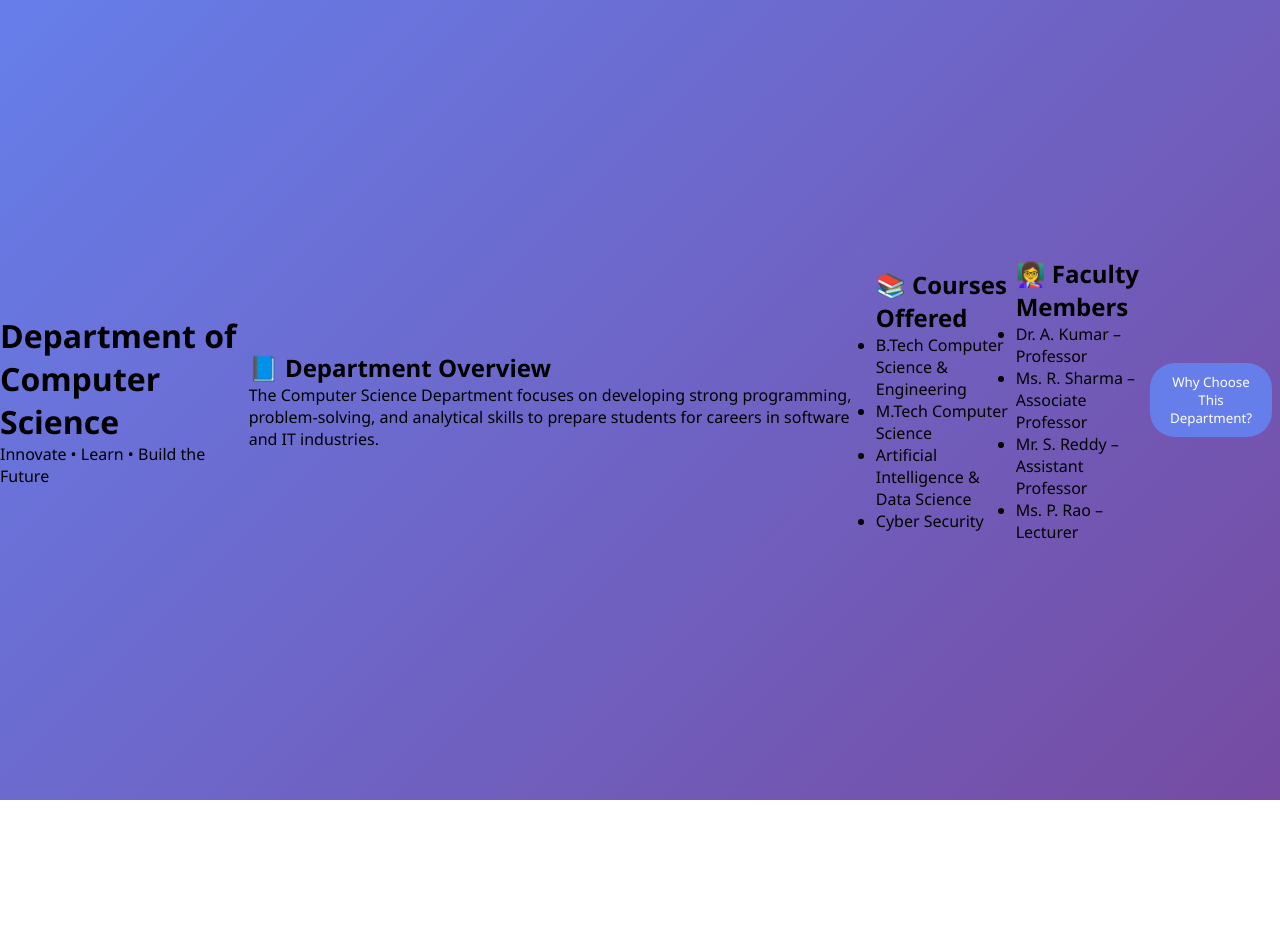
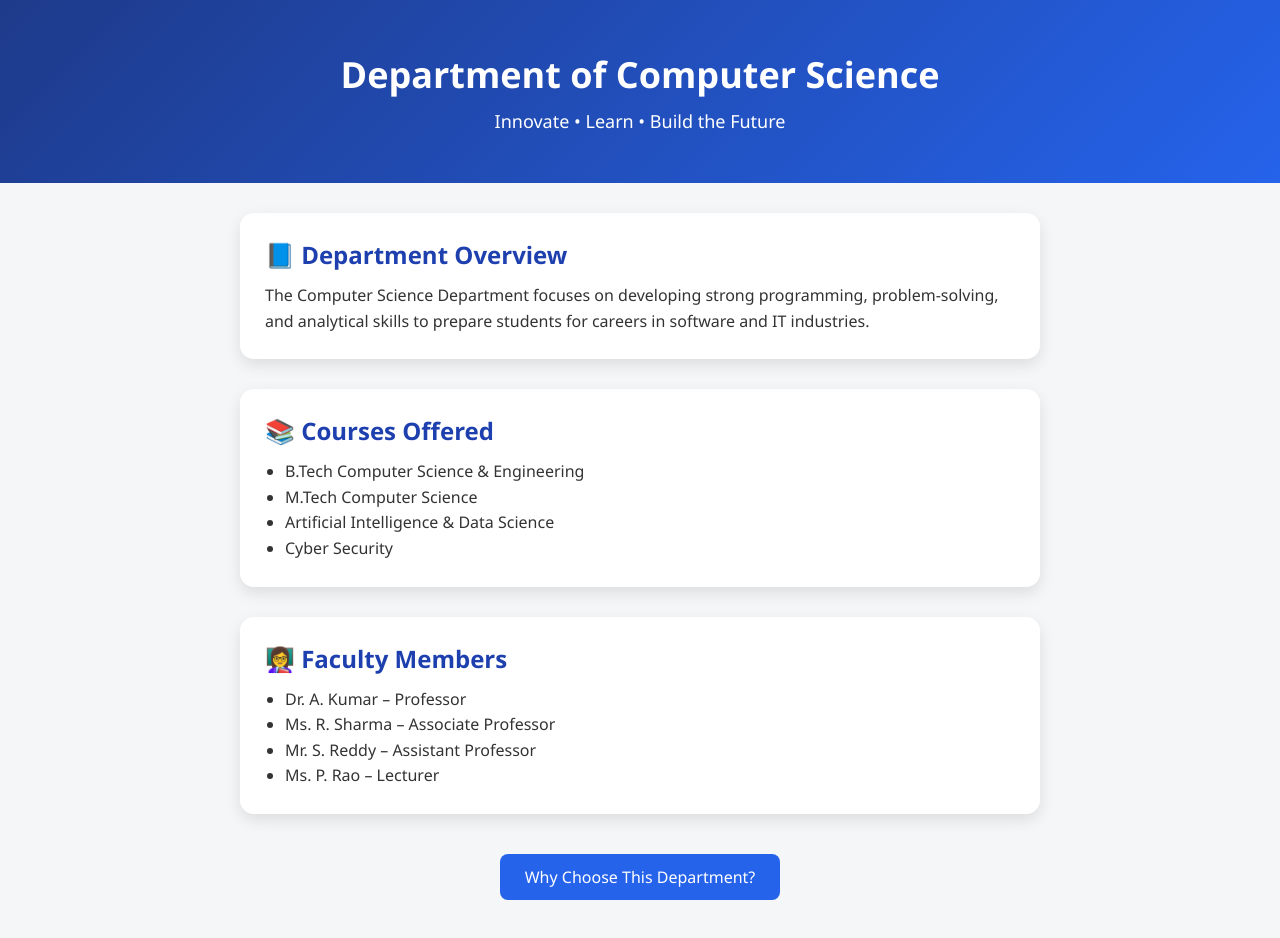
Before and after one commit to mallalekitha/Task-1, a plain HTML site: page index.html in a window 1280 px wide. Before the commit the page ends 800 px from the top, so only its background shows below. Drawn offline with Linux system fonts and the light colour scheme.

Commit message:
Update style.css

```diff
--- a/style.css
+++ b/style.css
@@ -6,88 +6,111 @@
 }
 
 body {
-    background: linear-gradient(135deg, #667eea, #764ba2);
-    min-height: 100vh;
-    display: flex;
-    justify-content: center;
-    align-items: center;
+    background-color: #f4f6f8;
+    color: #333;
 }
 
-.profile-card {
-    background: #ffffff;
-    width: 350px;
-    padding: 30px;
-    border-radius: 20px;
-    text-align: center;
-    box-shadow: 0 15px 35px rgba(0,0,0,0.2);
+/* Fade In */
+.fade-in {
+    animation: fadeIn 1.2s ease-in;
 }
 
-.profile-card img {
-    width: 150px;
-    height: 150px;
-    border-radius: 50%;
-    margin-bottom: 15px;
-    border: 4px solid #667eea;
+@keyframes fadeIn {
+    from { opacity: 0; }
+    to { opacity: 1; }
 }
 
-.profile-card h1 {
-    color: #333;
-    margin-bottom: 5px;
+/* Header */
+.header {
+    background: linear-gradient(135deg, #1e3a8a, #2563eb);
+    color: white;
+    text-align: center;
+    padding: 50px 20px;
 }
 
-.profile-card h3 {
-    color: #555;
-    font-size: 16px;
+.header h1 {
+    font-size: 36px;
 }
 
-.college {
-    color: #777;
-    margin-bottom: 20px;
+.header p {
+    margin-top: 10px;
+    font-size: 18px;
+}
+
+/* Sections */
+.section {
+    max-width: 800px;
+    margin: 30px auto;
+}
+
+/* Card UI */
+.card {
+    background-color: white;
+    padding: 25px;
+    border-radius: 14px;
+    box-shadow: 0 6px 15px rgba(0,0,0,0.1);
+    transition: transform 0.3s, box-shadow 0.3s;
+}
+
+.card:hover {
+    transform: translateY(-6px);
+    box-shadow: 0 12px 25px rgba(0,0,0,0.15);
+}
+
+.card h2 {
+    margin-bottom: 12px;
+    color: #1e40af;
+}
+
+.card p,
+.card li {
+    font-size: 16px;
+    line-height: 1.6;
+}
+
+.card ul {
+    padding-left: 20px;
+}
+
+/* Slide Up Animation */
+.slide-up {
+    animation: slideUp 0.8s ease forwards;
+}
+
+@keyframes slideUp {
+    from {
+        opacity: 0;
+        transform: translateY(40px);
+    }
+    to {
+        opacity: 1;
+        transform: translateY(0);
+    }
+}
+
+/* Button Section */
+.button-section {
+    text-align: center;
+    margin: 40px 0;
 }
 
 button {
-    background: #667eea;
-    color: #fff;
+    padding: 12px 25px;
+    font-size: 16px;
     border: none;
-    padding: 10px 20px;
-    margin: 8px;
-    border-radius: 25px;
+    border-radius: 8px;
+    background-color: #2563eb;
+    color: white;
     cursor: pointer;
-    transition: background 0.3s;
+    transition: transform 0.2s, box-shadow 0.2s, background-color 0.2s;
 }
 
 button:hover {
-    background: #5563d6;
+    background-color: #1e40af;
+    transform: translateY(-2px);
+    box-shadow: 0 8px 18px rgba(0,0,0,0.25);
 }
 
-#moreDetails {
-    margin-top: 20px;
-    text-align: left;
+button:active {
+    transform: scale(0.95);
 }
-
-#moreDetails h4 {
-    color: #333;
-    margin-bottom: 10px;
-}
-
-#moreDetails ul {
-    list-style: none;
-    margin-bottom: 10px;
-}
-
-#moreDetails ul li {
-    background: #f0f0ff;
-    margin: 5px 0;
-    padding: 8px;
-    border-radius: 10px;
-}
-
-#moreDetails a {
-    color: #667eea;
-    text-decoration: none;
-    font-weight: bold;
-}
-
-.hidden {
-    display: none;
-}
```
